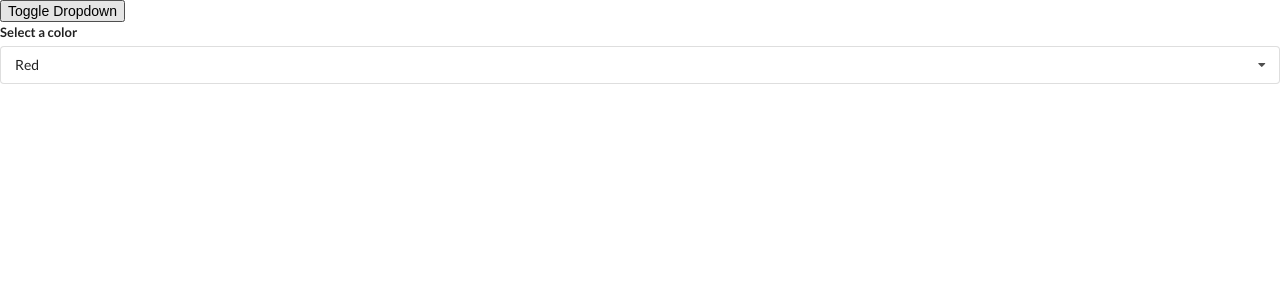
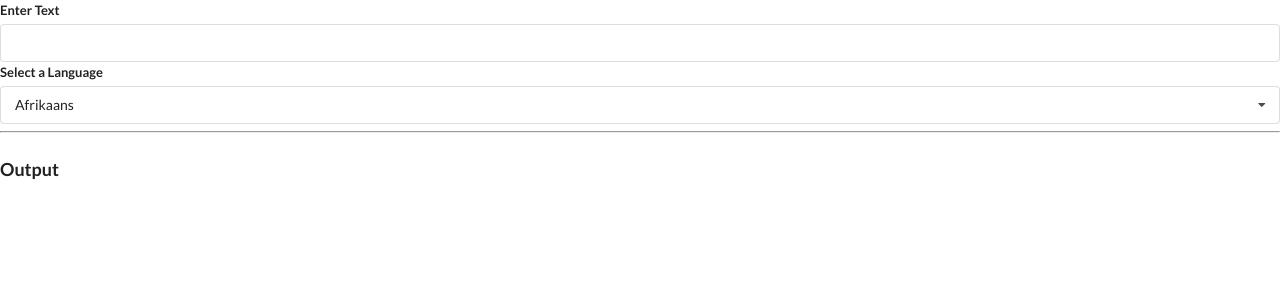
Before and after one commit to ilholbea/reactjs-course, a React (Create React App) app in the folder widgets/: page / in a window 1280 px wide. Shown: the top 300 px of the page. Built offline with nearby package versions, Linux system fonts and the light colour scheme; no server answers.

Commit message:
Added translate widget

```diff
--- a/widgets/src/App.js
+++ b/widgets/src/App.js
@@ -1,5 +1,6 @@
 import React, { useState } from 'react';
 import Dropdown from './components/Dropdown';
+import Translate from './components/Translate';
 
 // const items = [
 //   {
@@ -16,36 +17,25 @@
 //   },
 // ];
 
-const options = [
-  {
-    label: 'Red',
-    value: 'red',
-  },
-  {
-    label: 'Blue',
-    value: 'blue',
-  },
-  {
-    label: 'Green',
-    value: 'green',
-  },
-];
+// const options = [
+//   {
+//     label: 'Red',
+//     value: 'red',
+//   },
+//   {
+//     label: 'Blue',
+//     value: 'blue',
+//   },
+//   {
+//     label: 'Green',
+//     value: 'green',
+//   },
+// ];
 
 const App = () => {
-  const [selected, setSelected] = useState(options[0]);
-  const [showDropdown, setShowDropdown] = useState(true);
   return (
     <div>
-      <button onClick={() => setShowDropdown(!showDropdown)}>
-        Toggle Dropdown
-      </button>
-      {showDropdown ? (
-        <Dropdown
-          options={options}
-          selected={selected}
-          onSelectedChange={setSelected}
-        />
-      ) : null}
+      <Translate />
     </div>
   );
 };
--- /dev/null
+++ b/widgets/src/components/Convert.js
@@ -0,0 +1,43 @@
+import React, { useState, useEffect } from 'react';
+import axios from 'axios';
+
+const Convert = ({ language, text }) => {
+  const [translated, setTranslated] = useState('');
+  const [debounced, setDebounced] = useState(translated);
+
+  useEffect(() => {
+    const timerId = setTimeout(() => {
+      setDebounced(text);
+    }, 500);
+
+    return () => {
+      clearTimeout(timerId);
+    };
+  }, [text]);
+
+  useEffect(() => {
+    const doTranslation = async () => {
+      const { data } = await axios.post(
+        'https://translation.googleapis.com/language/translate/v2',
+        {},
+        {
+          params: {
+            q: debounced,
+            target: language.value,
+            key: '-',
+          },
+        }
+      );
+      setTranslated(data.data.translations[0].translatedText);
+    };
+
+    doTranslation();
+  }, [language, debounced]);
+  return (
+    <div>
+      <h1 className="ui header">{translated}</h1>
+    </div>
+  );
+};
+
+export default Convert;
--- a/widgets/src/components/Dropdown.js
+++ b/widgets/src/components/Dropdown.js
@@ -1,6 +1,6 @@
 import React, { useState, useEffect, useRef } from 'react';
 
-const Dropdown = ({ options, selected, onSelectedChange }) => {
+const Dropdown = ({ options, selected, onSelectedChange, label }) => {
   const [open, setOpen] = useState(false);
   const ref = useRef();
 
@@ -43,7 +43,7 @@
     <div ref={ref} className="ui form">
       <div className="field">
         <label htmlFor="selectionDropdown" className="label">
-          Select a color
+          {label}
         </label>
         <div
           onClick={() => {
--- /dev/null
+++ b/widgets/src/components/Translate.js
@@ -0,0 +1,48 @@
+import React, { useState } from 'react';
+import Dropdown from './Dropdown';
+import Convert from './Convert';
+
+const options = [
+  {
+    label: 'Afrikaans',
+    value: 'af',
+  },
+  {
+    label: 'Arabic',
+    value: 'ar',
+  },
+  {
+    label: 'Hindi',
+    value: 'hi',
+  },
+  {
+    label: 'Dutch',
+    value: 'nl',
+  },
+];
+
+const Translate = () => {
+  const [language, setLanguage] = useState(options[0]);
+  const [text, setText] = useState('');
+  return (
+    <div>
+      <div className="ui form">
+        <div className="field">
+          <label>Enter Text</label>
+          <input value={text} onChange={(e) => setText(e.target.value)} />
+        </div>
+      </div>
+      <Dropdown
+        options={options}
+        selected={language}
+        onSelectedChange={setLanguage}
+        label="Select a Language"
+      />
+      <hr />
+      <h3 className="ui header">Output</h3>
+      <Convert text={text} language={language} />
+    </div>
+  );
+};
+
+export default Translate;
```
